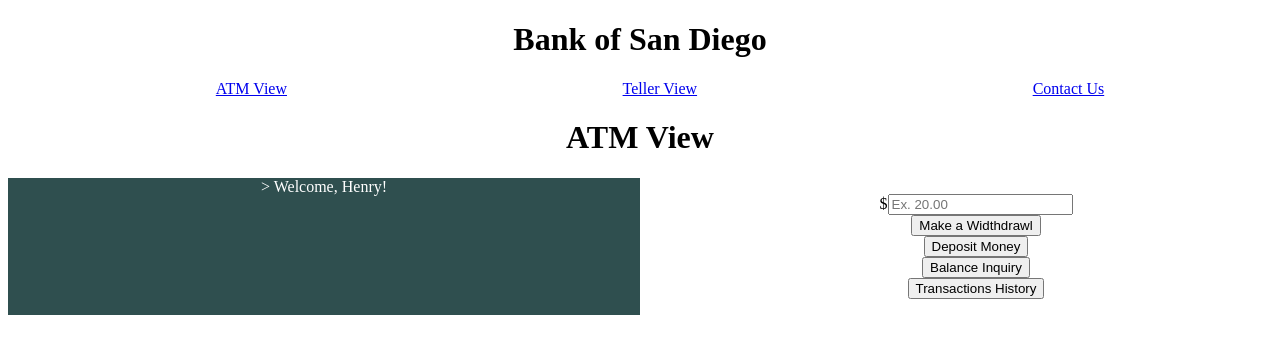
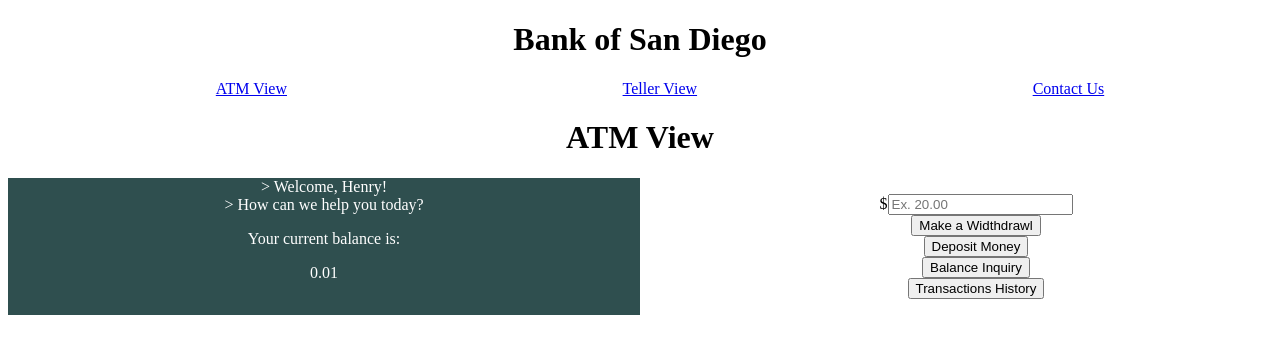
Before and after one commit to SoftStackFactory/angular-bank-app, an Angular app: page /atm in a window 1280 px wide. Both pictures are taken after a click on the button "Balance Inquiry". Shown: the top 354 px of the page. Built offline with nearby package versions, Linux system fonts and the light colour scheme.

Commit message:
Complete 3.a.iv: Add functionality to display the customer’s balance when the Balance button is pressed.

```diff
--- a/src/app/atm/atm.component.html
+++ b/src/app/atm/atm.component.html
@@ -1,11 +1,15 @@
 <h1>ATM View</h1>
 <div class="main">
   <section class="display">
-    > Welcome, Henry!
-    <!-- Display Feedback information here -->
+    > Welcome, Henry!<br>
+    > How can we help you today?
+    <!-- Below is a section that conditionally displays the account balance when the balance button is pressed -->
+    <div *ngIf="display === 'balance'">
+      <p>Your current balance is:</p>
+      <p>{{_bank.account.balance}}</p>
+    </div>
   </section>
   <aside class="options">
-    <!-- Add functionality to the buttons below -->
     <ul class="options-list">
       <li class="options-item">
         <!-- input utilizing two way binding to save input value -->
@@ -20,7 +24,8 @@
         <button (click)="deposit()">Deposit Money</button>
       </li>
       <li class="options-item">
-        <button>Balance Inquiry</button>
+        <!-- Click event binding that updates component variable to meet condition above and displays the account balance. -->
+        <button (click)="display = 'balance'">Balance Inquiry</button>
       </li>
       <li class="options-item">
         <button>Transactions History</button>
--- a/src/app/atm/atm.component.ts
+++ b/src/app/atm/atm.component.ts
@@ -8,6 +8,7 @@ import { BankService } from '../bank.service';
 })
 export class AtmComponent {
   value: number;  //Variable connect to input.  Stores value for withdrwal or deposit
+  display: string; // Variable that is used to conditionally display content.
 
   constructor(private _bank: BankService) { } // instantiating our service in our component
 
```
